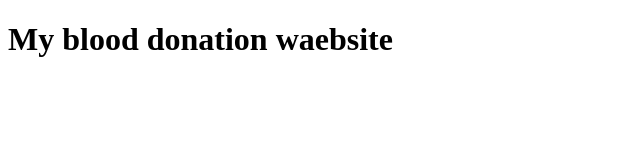
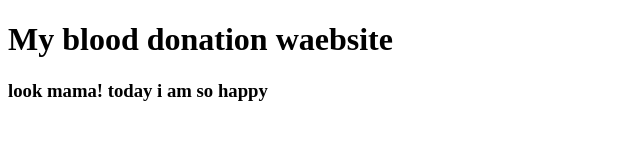
Before and after one commit to mdislamnishatnayeem/My_Blogs_personal, a plain HTML site: page index.html in a window 1280 px wide. Shown: the whole page, without its empty margins (0-640 px from the left). Drawn offline with Linux system fonts and the light colour scheme.

Commit message:
learned git and github how to conect it

```diff
--- a/index.html
+++ b/index.html
@@ -8,5 +8,6 @@
 </head>
 <body>
     <h1>My blood donation waebsite</h1>
+    <h3>look mama! today i am so  happy</h3>
 </body>
 </html>
```
